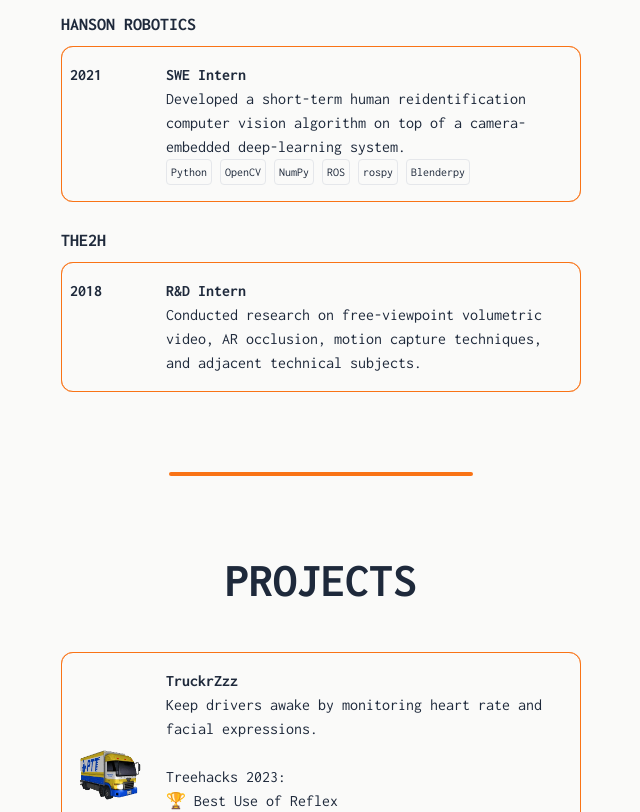
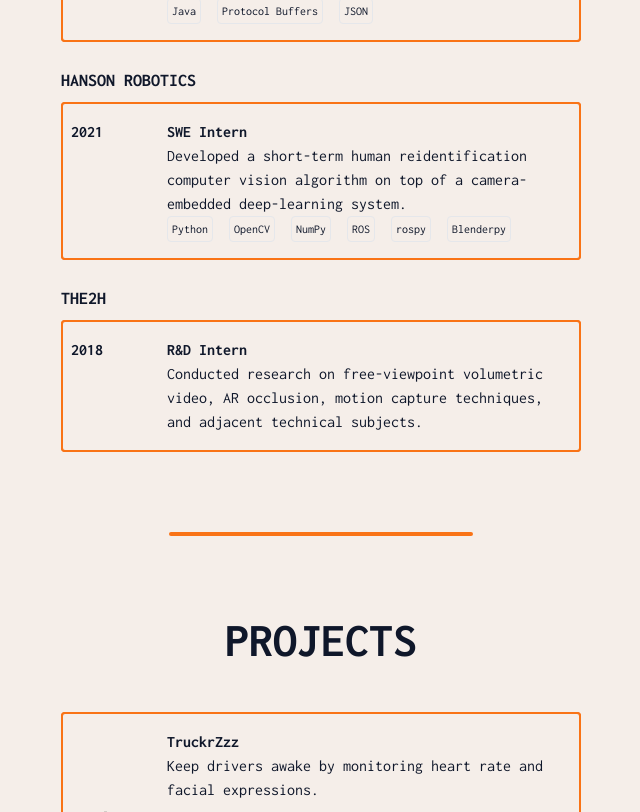
Before and after one commit to marcus-cheung/marcus-cheung.github.io, a React (Create React App) app: page / in a window 1280 px wide. Shown: the part 1288-2100 px from the top of the page, without its empty margins (465-1105 px from the left). Built offline with nearby package versions, Linux system fonts and the light colour scheme.

Commit message:
just orange

```diff
--- a/src/App.tsx
+++ b/src/App.tsx
@@ -13,12 +13,7 @@
 import SecretCode from './components/SecretCode';
 import Mole from './components/Mole';
 
-const margin = <FadeIn>
-                    <div className='flex w-full justify-center'>
-                      <hr className={`h-1 rounded-full bg-orange-500 w-7/12 border-0`}></hr>
-                    </div>
-                  </FadeIn>
-const space = <div className='pt-20'></div>
+
 
 const App: React.FC = () => {
   const [themeIndex, setThemeIndex] = useState(getCurrentTheme());
@@ -30,6 +25,15 @@
   function closeModal() {
     modalRef.current.style.visibility = 'hidden';
   }
+
+  const margin = <FadeIn>
+                    <div className='flex w-full justify-center'>
+                      <hr className={`h-1 rounded-full ${curTheme.colors.highlight} w-7/12 border-0`}></hr>
+                    </div>
+                  </FadeIn>
+
+  const space = <div className='pt-20'></div>
+
 
   const about = <Element id=''>
                   <FadeIn>
@@ -50,7 +54,7 @@
                     {space}
                   </Element>
 
-  return (<div className={`font-incon flex flex-col md:items-center ${curTheme.colors.bg} ${cursorStyle} ${curTheme.colors.text2}`}>
+  return (<div className={`font-incon flex flex-col md:items-center ${curTheme.colors.bg} ${cursorStyle} ${curTheme.colors.text}`}>
             {/* Modal */}
             <div ref={modalRef} className='w-full z-20 h-full bg-black fixed bg-opacity-40 flex justify-center items-center' style={{visibility: 'hidden'}}>
               <SecretCode closeModal={closeModal}></SecretCode>
@@ -61,7 +65,7 @@
               <div className='md:flex relative justify-around'>
                 <Navbar curTheme={curTheme} activateMonty={()=>setMonty(true)}></Navbar>
                 {/* Main Body */}
-                <div className='rounded-xl p-10 m-[-20px] relative h-fit md:min-w-[460px] md:w-full md:max-w-[600px]'>
+                <div className='p-10 m-[-20px] relative h-fit md:min-w-[460px] md:w-full md:max-w-[600px]'>
                   {about}
 
                   {margin}
@@ -80,7 +84,7 @@
               </div>
             </main>
 
-            <footer className={`w-full mt-32 h-32 flex justify-center items-center text-xs`}>Poilom and Fogum</footer>
+            <footer className={`w-full mt-32 h-32 bg-[#70c3fe] flex justify-center items-center text-xs`}>Poilom and Fogum</footer>
 
           </div>
     );
--- a/src/Themes.tsx
+++ b/src/Themes.tsx
@@ -2,10 +2,11 @@
   name: string;
   colors: {
     text: string;
-    text2: string;
+    textHighlight: string;
     hover: string;
     bg: string;
-    main: string;
+    highlight: string;
+    border: string;
   };
   assets: {
     bulb: string;
@@ -26,10 +27,11 @@
     name: 'Light',
     colors: {
       text: 'text-slate-900',
-      text2:  'text-slate-800',
+      textHighlight:  'text-orange-500',
       hover: 'hover:bg-slate-800/5',
-      bg: 'bg-stone-50',
-      main: 'bg-orange-500'
+      bg: 'bg-[#f5eee9]',
+      highlight: 'bg-orange-500',
+      border: 'border-orange-500'
     },
     assets: {
       bulb: 'assets/light/icons/lightbulb.png',
@@ -48,10 +50,11 @@
     name: 'Dark',
     colors: {
       text: 'text-slate-50',
-      text2:  'text-slate-100',
+      textHighlight:  'text-orange-500',
       hover: 'hover:bg-white/5',
-      bg: 'bg-stone-900',
-      main: 'bg-cyan-800'
+      bg: 'bg-stone-950',
+      highlight: 'bg-orange-500',
+      border: 'border-orange-500'
     },
     assets: {
       bulb: 'assets/dark/icons/lightbulb.png',
--- a/src/components/FadeIn.tsx
+++ b/src/components/FadeIn.tsx
@@ -24,7 +24,7 @@
   }, [ref]);
   return (
     <div ref={ref} className={`relative duration-300 ease-in-out`}>
-      <div className={`absolute relative ${bgStyle} ${isVisible ? 'opacity-100 translate-y-0' : `opacity-0 ${scrollDown ? '' : '-'}translate-y-20`} duration-700`}>
+      <div className={`absolute relative ${bgStyle} ${isVisible ? 'opacity-100 translate-y-0' : `opacity-0 ${scrollDown ? 'translate-y-24' : '-translate-y-24'}`} duration-500`}>
         {children}
       </div>
     </div>
--- a/src/pages/About.tsx
+++ b/src/pages/About.tsx
@@ -10,11 +10,11 @@
           <p className='text-3xl'>Hi!</p><br/>
 
           I'm currently a software engineer at&nbsp;
-          <b className="whitespace-nowrap text-orange-500 cursor-[url('../public/assets/images/android_cursor.png')_18_18,_auto]">
+          <b className={`whitespace-nowrap ${curTheme.colors.textHighlight} cursor-[url('../public/assets/images/android_cursor.png')_18_18,_auto]`}>
           Google
           </b>
           &nbsp;working on <span className='whitespace-nowrap'>The Privacy Sandbox.</span> I recently graduated from&nbsp;
-          <b className="whitespace-nowrap text-orange-500 cursor-[url('../public/assets/images/oski.png')_16_16,_auto]">
+          <b className={`whitespace-nowrap ${curTheme.colors.textHighlight} cursor-[url('../public/assets/images/oski.png')_16_16,_auto]`}>
           UC Berkeley
           </b>
           &nbsp;with a bachelors in Computer Science.
@@ -25,7 +25,7 @@
         </p>
       </div>
 
-      {/* <a className='text-orange-500' href='assets/images/okja.png' target='_blank'>Resume</a> */}
+      {/* <a className='curTheme.colors.textHighlight' href='assets/images/okja.png' target='_blank'>Resume</a> */}
     </div>
     );
 };
--- a/src/pages/Projects.tsx
+++ b/src/pages/Projects.tsx
@@ -52,14 +52,14 @@
 
     function Project(project) {
         return (
-            <FadeIn bgStyle='bg-orange-500 rounded-xl group'>
+            <FadeIn bgStyle={`${curTheme.colors.highlight} rounded group`}>
                 <a className={`group w-full h-fit`} href={project.link} target='_blank'>
-                    <div className={`w-full flex hover:duration-300 hover:-translate-y-1.5 hover:-translate-x-1.5 px-2 py-4 ${curTheme.colors.bg} border border-orange-500 py-2 rounded-xl`}>
+                    <div className={`w-full flex duration-100 hover:-translate-y-2 hover:-translate-x-2 px-2 py-4 ${curTheme.colors.bg} border-2 ${curTheme.colors.border} py-2 rounded`}>
                         <div className='w-24 min-w-24 flex justify-center pr-4 items-center'>
                             <img className= 'h-16 max-w-16 relative' src={project.stamp} draggable='false'></img>
                         </div>
                         <div className='flex flex-col w-fit max-w-[472px] h-fit'>
-                            <p className='group-hover:text-orange-500 group-hover:duration-300 font-bold'>{project.title}</p>
+                            <b className='group-hover:text-orange-500'>{project.title}</b>
                             <p>{project.description}</p>
                             <div className='flex pt-4 gap-2 flex-wrap'>
                                 {project.frameworks.map(framework)}
--- a/src/pages/Work.tsx
+++ b/src/pages/Work.tsx
@@ -73,16 +73,16 @@
 
     function Role(role) {
         return (
-            <FadeIn bgStyle='bg-orange-500 rounded-xl group'>
+            <FadeIn bgStyle={`${curTheme.colors.highlight} rounded group`}>
                 <a className={`w-full h-fit`} href={role.link} target='_blank'>
-                    <div className={`w-full flex hover:duration-300 hover:-translate-y-1.5 hover:-translate-x-1.5 px-2 py-4 ${curTheme.colors.bg} border border-orange-500 py-2 rounded-xl`}>
-                        <div className='w-24 min-w-24 group-hover:text-orange-500 group-hover:duration-300'>
+                    <div className={`w-full flex duration-100 hover:-translate-y-2 hover:-translate-x-2 px-2 py-4 ${curTheme.colors.bg} border-2 ${curTheme.colors.border} py-2 rounded`}>
+                        <div className='w-24 min-w-24 group-hover:text-orange-500'>
                             <strong>{role.year}</strong>
                         </div>
                         <div className='w-full flex flex-col'>
-                            <strong className='group-hover:text-orange-500 group-hover:duration-300'>{role.title}</strong>
+                            <strong className='group-hover:text-orange-500'>{role.title}</strong>
                             <p>{role.description}</p>
-                            <div className='flex gap-2 flex-wrap'>
+                            <div className='flex gap-4 flex-wrap'>
                                 {role.frameworks.map(framework)}
                             </div>
                         </div>
@@ -96,9 +96,9 @@
 
     function Experience(experience) {
         return (
-            <div className='flex flex-col w-fit h-fit rounded-xl'>
+            <div className='flex flex-col w-fit h-fit rounded'>
                 <FadeIn><b className='flex text-lg mb-2 w-fit'>{experience.company}</b></FadeIn>
-                <div className='flex flex-col gap-3'>
+                <div className='flex flex-col gap-4'>
                     {experience.roles.map(Role)}
                 </div>
             </div>
@@ -106,7 +106,7 @@
     }
 
     return (
-        <div className='w-full h-fit flex flex-col gap-6 bg-transparent'>
+        <div className='w-full h-fit flex flex-col gap-6'>
             <FadeIn><b className='flex justify-center text-5xl'>WORK</b></FadeIn>
             {experiences.map(Experience)}
         </div>
```
Also changed, not shown: public/assets/AeonikMono-Regular.woff2 (added).
